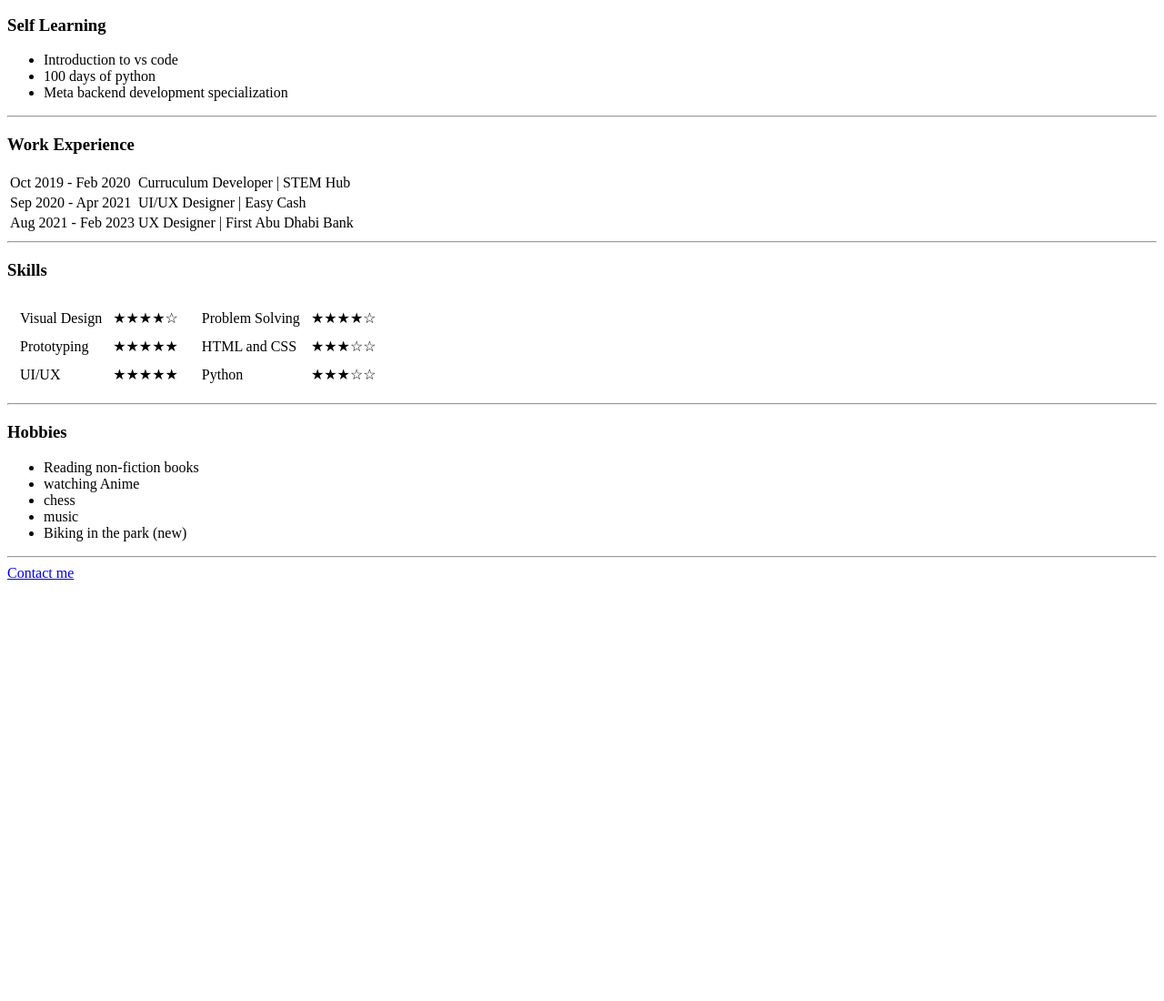
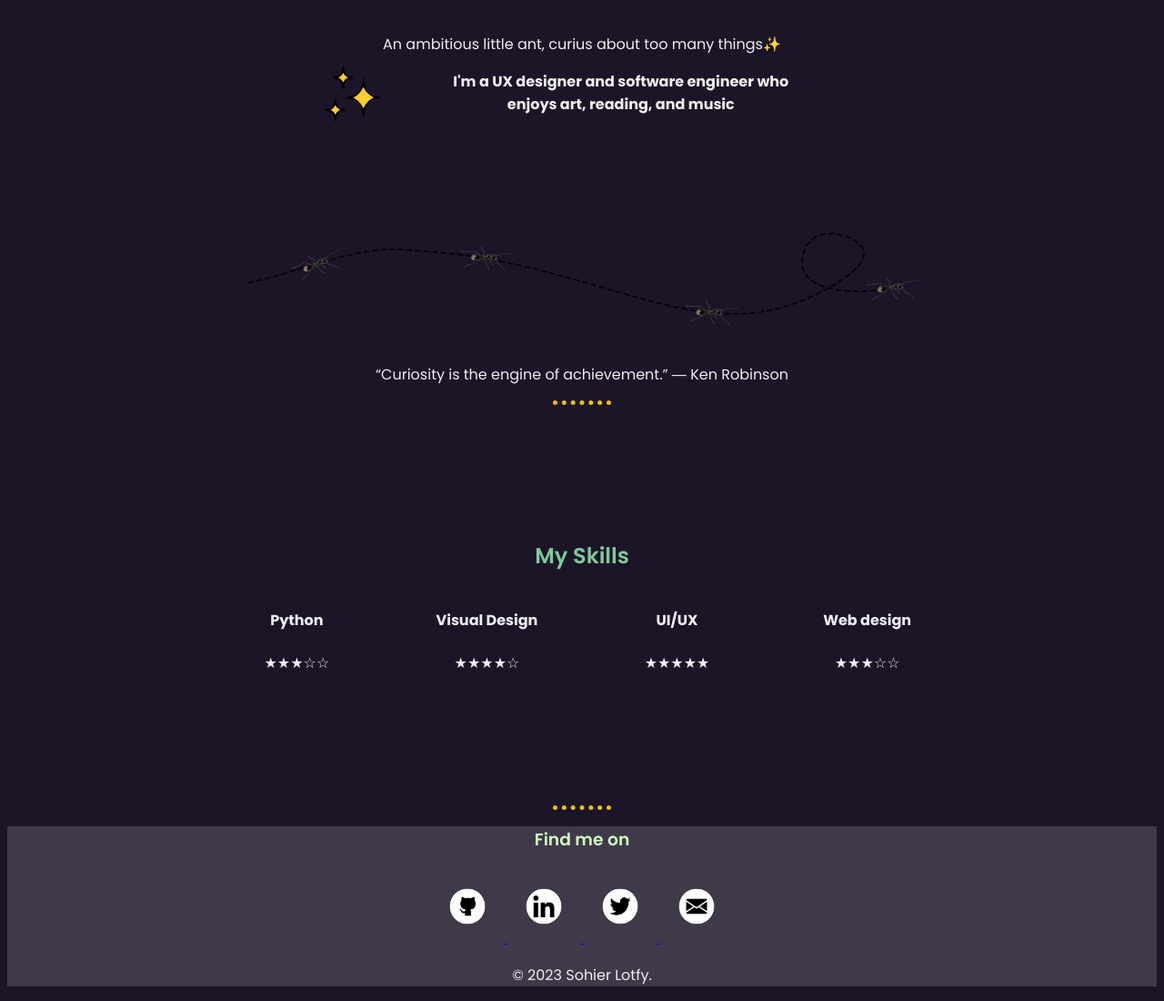
Before and after one commit to soh-123/Portfolio, a plain HTML site: page index.html in a window 1280 px wide. Shown: the part 362-1462 px from the top of the page at 91% size. Before the commit the page ends 1009 px from the top, so only its background shows below. Drawn offline with Linux system fonts and the light colour scheme; a web font is replaced by a local one.

Commit message:
finalizing the portfolio

```diff
--- a/contact.html
+++ b/contact.html
@@ -2,9 +2,8 @@
 <html lang="en">
 <head>
     <meta charset="UTF-8">
-    <meta http-equiv="X-UA-Compatible" content="IE=edge">
-    <meta name="viewport" content="width=device-width, initial-scale=1.0">
     <title>Contact me</title>
+    <link rel="stylesheet" href="styles.css">
 </head>
 <body>
     <h1>Contact me</h1>
--- a/index.html
+++ b/index.html
@@ -1,52 +1,58 @@
-
 <html lang="en">
 
 <head>
     <meta charset="UTF-8">
-    <title>Personal Website</title>
+    <title>Sohier Lotfy</title>
+    <link rel="stylesheet" href="styles.css">
+    <link rel="icon" href="images/favicon.ico">
 </head>
 
 <body>
-    <table cellspacing="20">
-        <tr>
-            <td><img src="https://uploads-ssl.webflow.com/630d92a60c10d26098037362/633c3dde3bef7e6f54152138_logo1.png"
-                    alt="Sohier's profile phot"></td>
-            <td>
-                <a href="https://sohierlotfy.com/">
-                    <h1>HI, I’m Sohier Lotfy</h1>
-                </a>
-                <p><em>An ambitious littile ant, curius about too many things✨</em></p>
-                <p>I'm a software engineer who enjoys art, reading, and music</p>
-            </td>
-        </tr>
-    </table>
+    <div class="hero">
+        <img class="top-star" src="images/stars.png" alt="sparkles">
+        <img src="images/logo.png" alt="sohier's profile photo">
+        <h1>HI, I’m Sohier</h1>
+        <p>An ambitious little ant, curius about too many things✨</p>
+        <p class="subheader"><strong> I'm a UX designer and software engineer who enjoys art, reading, and
+                music</strong></p>
+        <img class="bottom-star" src="images/stars.png" alt="sparkles">
+        <img class="ant-path" src="images/ants dotted.png" alt="ant's path dotted">
+
+    </div>
+
+
+    <div class="middle-container">
+        <div class="profile">
+
+            <p>“Curiosity is the engine of achievement.”
+                ― Ken Robinson</p>
+        </div>
 
         <hr>
-    <h3>Self Learning</h3>
-    <ul>
-        <li>Introduction to vs code</li>
-        <li>100 days of python</li>
-        <li>Meta backend development specialization</li>
-    </ul>
-    <hr>
-    <h3>Work Experience</h3>
+
+        <div class="skills">
+            <h2>My Skills</h2>
+            <div class="skill-row">
+                <h4>Python</h4>
+                <p class="rate">★★★☆☆</p>
+            </div>
+            <div class="skill-row">
+                <h4>Visual Design</h4>
+                <p class="rate">★★★★☆</p>
+            </div>
+            <div class="skill-row">
+                <h4>UI/UX</h4>
+                <p class="rate">★★★★★</p>
+            </div>
+            <div class="skill-row">
+                <h4>Web design</h4>
+                <p class="rate">★★★☆☆</p>
+            </div>
+        </div>
+
+        <!-- <div class="Skills">
+            <h3>Skills</h3>
             <table>
-        <tr>
-            <td>Oct 2019 - Feb 2020</td>
-            <td>Curruculum Developer | STEM Hub</td>
-        </tr>
-        <tr>
-            <td>Sep 2020 - Apr 2021</td>
-            <td>UI/UX Designer | Easy Cash</td>
-        </tr>
-        <tr>
-            <td>Aug 2021 - Feb 2023</td>
-            <td>UX Designer | First Abu Dhabi Bank</td>
-        </tr>
-    </table>
-    <hr>
-    <h3>Skills</h3>
-    <table >
                 <tr>
                     <td>
                         <table cellspacing="10">
@@ -82,7 +88,60 @@
                     </td>
                 </tr>
             </table>
+        </div> -->
+
         <hr>
+
+        <div class="bottom-container">
+            <h3>Find me on</h3>
+            <a class="footer-link" href="https://github.com/soh-123">
+            <img class="social-icon" src="images/git.png" alt="git-icon">
+        </a>
+            <a class="footer-link" href="https://www.linkedin.com/in/sohierlotfy/">
+                <img class="social-icon" src="images/linkedin.png" alt="linkedin-icon">
+            </a>
+            <a class="footer-link" href="https://twitter.com/Namlah__0">
+                <img class="social-icon" src="images/twitter.png" alt="twitter-icon">
+            </a>
+            <a class="btn" href="mailto:sohier.lotfy.els@gmail.com">
+            <img class="social-icon" src="images/mail.png" alt="mail-icon">
+            </a>
+            <p>© 2023 Sohier Lotfy. </p>
+        </div>
+
+        <!-- <div class="learning">
+            <h3>Self Learning</h3>
+            <ul>
+                <li>Introduction to vs code</li>
+                <li>100 days of python</li>
+                <li>Meta backend development specialization</li>
+            </ul>
+        </div>
+
+        <hr>
+
+        <div class="Experience">
+            <h3>Work Experience</h3>
+            <table>
+                <tr>
+                    <td>Oct 2019 - Feb 2020</td>
+                    <td>Curruculum Developer | STEM Hub</td>
+                </tr>
+                <tr>
+                    <td>Sep 2020 - Apr 2021</td>
+                    <td>UI/UX Designer | Easy Cash</td>
+                </tr>
+                <tr>
+                    <td>Aug 2021 - Feb 2023</td>
+                    <td>UX Designer | First Abu Dhabi Bank</td>
+                </tr>
+            </table>
+        </div>
+
+        <hr>
+
+
+        <div class="hobbies">
             <h3>Hobbies</h3>
             <ul>
                 <li>Reading non-fiction books</li>
@@ -91,8 +150,11 @@
                 <li>music</li>
                 <li>Biking in the park (new)</li>
             </ul>
+        </div>
+
         <hr>
-    <a href="contact.html">Contact me</a>
+        <a href="https://github.com/soh-123">Work</a>
+        <a href="contact.html">Contact me</a> -->
 </body>
 
 </html>
--- /dev/null
+++ b/styles.css
@@ -0,0 +1,83 @@
+
+@import url('https://fonts.googleapis.com/css2?family=Poppins:wght@100;200;300;400;500;600;700&display=swap');
+@import url('https://fonts.googleapis.com/css2?family=Sofia&display=swap');
+body {
+    /* background-color: #f7f5f2; */
+    background-color: #1C1427;
+    text-align: center;
+    font-family: 'Poppins', sans-serif;
+    color: #EEEEEE;
+}
+hr{
+    border-color: #EAC100;
+    border-style: none;
+    border-top-style:dotted ;
+    width: 5%;
+    border-width: 5px;
+}
+img{
+    height: 7.5rem;
+}
+h1{
+    color: #CCFFBD;
+    font-family: 'Sofia', cursive;
+    font-weight:400;
+    font-size: 60px;
+}
+h2{
+    color: #7ECA9C;
+    font-weight: 600;
+}
+h3{
+    color:#CCFFBD;
+    font-weight: 600;
+}
+.hero{
+    padding: 120;
+    position: relative;
+    left: auto;
+    right: auto;
+}
+.bottom-star{
+    position: absolute;
+    width: 60px;
+    height: 60px;
+    left: 350px;
+    bottom:250px;
+}
+.top-star{
+    position: absolute;
+    width: 60px;
+    height: 60px;
+    right: 400px;
+    top: 120px;
+}
+.ant-path{
+    position: relative;
+    left: auto;
+    right: auto;
+    top: 100px;
+}
+.subheader{
+    width: 40%;
+    position: relative;
+    left: 350px;
+}
+.skill-row{
+    width: 50%;
+    margin: auto;
+    display: inline-block;
+    width: 20%;
+}
+.skills{
+    padding: 120;
+}
+.social-icon{
+    width: 40px;
+    height: 40px;
+    padding: 20px;
+}
+.bottom-container{
+    background-color: #40394A;
+    padding: auto;
+}
```
Also changed, not shown: StubCode.html (added, +41 -0 lines), images/ants dotted.png (added), images/behance.png (added), images/favicon.ico (added), images/git.png (added), images/linkedin.png (added), images/logo.png (added), images/mail.png (added), images/stars.png (added), images/twitter.png (added), 1 other file. Lines whose indentation alone changed are shown as unchanged.
